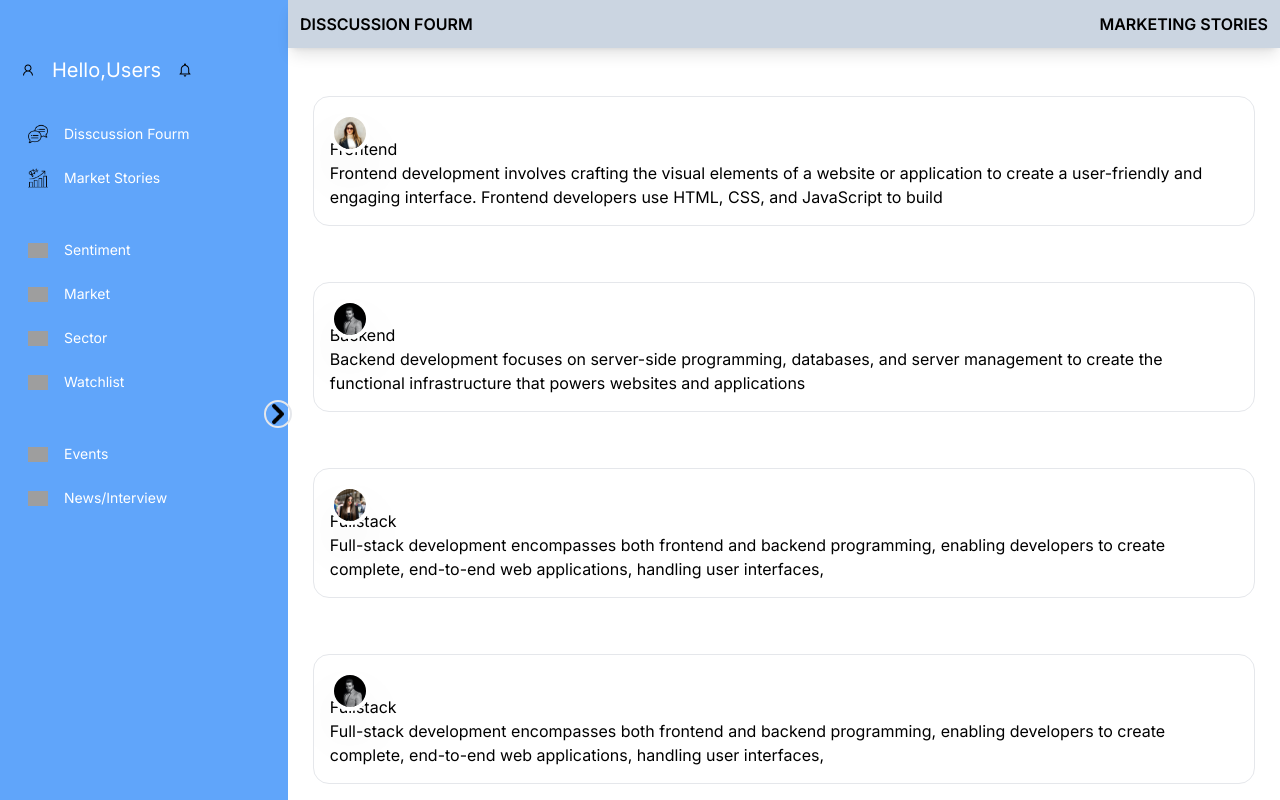
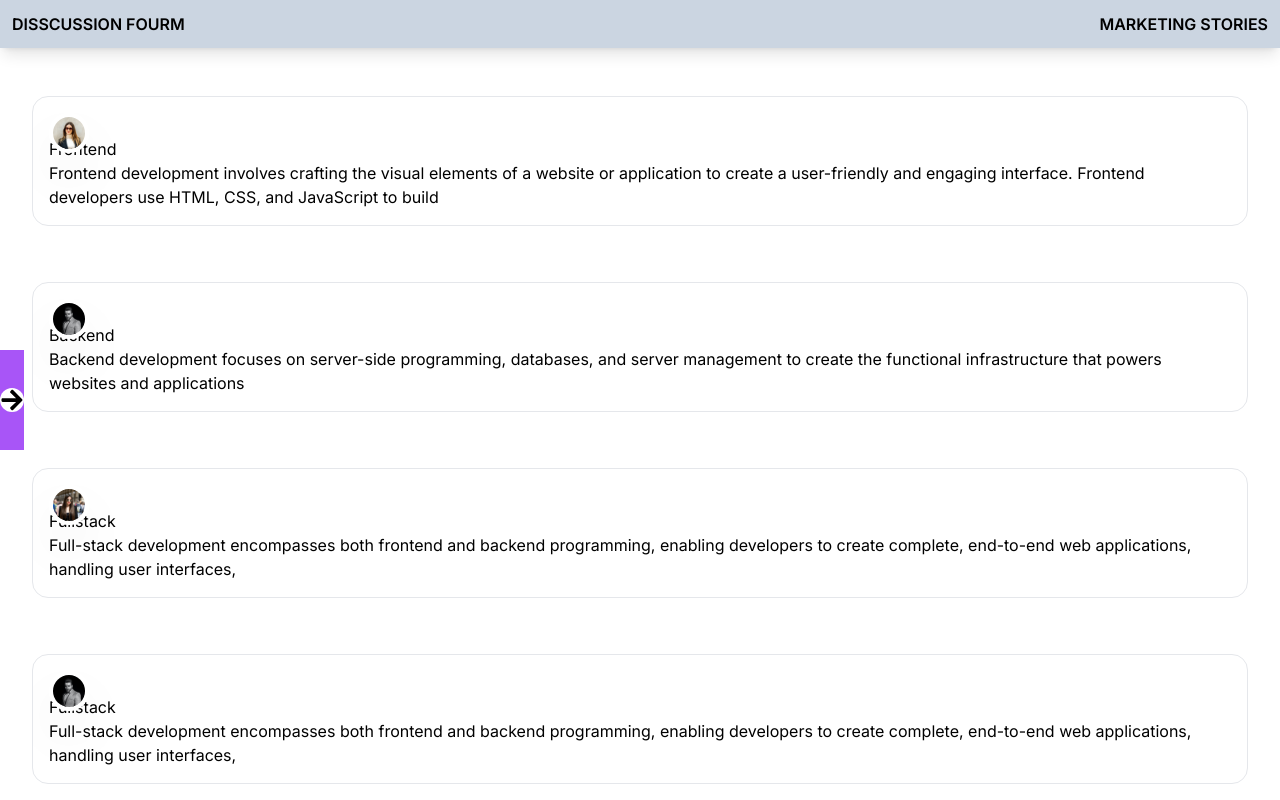
Before and after one commit to samimhub/ui-app, a Next.js app: page / in a window 1280 px wide. Shown: the top 800 px of the page. Built offline with nearby package versions, Linux system fonts and the light colour scheme; grey boxes are pictures that could not be loaded.

Commit message:
new commit

```diff
--- /dev/null
+++ b/src/app/Component/MarketingStories.tsx
@@ -0,0 +1,11 @@
+"use client"
+
+function MarketingStories() {
+  return (
+    <div>
+      MarketingStories
+    </div>
+  )
+}
+
+export default MarketingStories
--- a/src/app/Component/NavBar.tsx
+++ b/src/app/Component/NavBar.tsx
@@ -1,9 +1,59 @@
 "use client"
 
 import React, { useState } from 'react'
-import { LiaUserSolid } from "react-icons/lia";
-import { IoMdNotificationsOutline } from "react-icons/io";
-import { Menus } from '@/ProjectData'
+import { FaArrowLeft, FaArrowRight } from 'react-icons/fa';
+
+
+function SideBar({open}:{open:boolean}){
+  if(open) return null;
+
+  return(
+    <div className='bg-black text-white w-[300px] p-5'>
+      <h1 className='text-2xl font-bold text-center cursor-pointer'>
+        <span className='text-purple-500'>Go</span>India Stocks
+      </h1>
+      <div className='my-5 space-y-5'>
+        <div className='"hover:bg-purple-500 transition-all delay-100 cursor-pointer p-5 border-2 border-purple-500 text-white flex items-center rounded"'>
+          Disscussion Froum
+        </div>
+        <div className='"hover:bg-purple-500 transition-all delay-100 cursor-pointer p-5 border-2 border-purple-500 text-white flex items-center rounded"'>
+          Market Stories
+        </div>
+        <div className='"hover:bg-purple-500 transition-all delay-100 cursor-pointer p-5 border-2 border-purple-500 text-white flex items-center rounded"'>
+          Sentiment
+        </div>
+        <div className='"hover:bg-purple-500 transition-all delay-100 cursor-pointer p-5 border-2 border-purple-500 text-white flex items-center rounded"'>
+          Market
+        </div>
+        <div className='"hover:bg-purple-500 transition-all delay-100 cursor-pointer p-5 border-2 border-purple-500 text-white flex items-center rounded"'>
+          Sector
+        </div>
+        <div className='"hover:bg-purple-500 transition-all delay-100 cursor-pointer p-5 border-2 border-purple-500 text-white flex items-center rounded"'>
+          Watchlist
+        </div>
+        <div className='"hover:bg-purple-500 transition-all delay-100 cursor-pointer p-5 border-2 border-purple-500 text-white flex items-center rounded"'>
+          Market Stories
+        </div>
+      </div>
+    </div>
+  )
+}
+
+function ActionButton({open,setOpen}:{open:boolean,setOpen:any}){
+    return(
+      <div className='flex flex-col items-center justify-center '>
+        <div className='flex flex-col items-center justify-center cursor-pointer h-[100px] bg-purple-500'
+             onClick={()=>setOpen(!open)}>
+          {open ?(
+          <FaArrowRight className="text-2xl bg-white rounded-full"/>
+          ):(
+          <FaArrowLeft className="text-2xl bg-white rounded-full"/>
+          )}
+
+        </div>
+      </div>
+    )
+}
 
 
 function NavBar() {
@@ -12,49 +62,10 @@ function NavBar() {
 
   return (
     <div className="flex">
-      <div
-        className={` ${
-          open ? "w-72 bg-blue-400 h-screen p-5 pt-8 relative duration-300" : "w-0 bg-blue-800 h-14 p-2 pt-5 relative duration-300"
-        } `}
-      >
-        <button>
-        <img
-          src="/right-arrow.png"
-          className={`flex items-center absolute cursor-pointer -right-1 top-1/2 w-7 border-dark-purple
-           border-2 rounded-full  ${!open && "rotate-180"}`}
-          onClick={() => setOpen(!open)}
-        />
-        </button>
+      <SideBar open={open}/>
+      <ActionButton setOpen={setOpen} open={open}/>
 
-        <div className="flex gap-x-4 items-center">
-        <LiaUserSolid />
-          <h5
-            className={`text-white origin-left font-md text-xl duration-200 ${
-              !open && "scale-0"
-            }`}
-          >
-            Hello,Users
-          </h5>
-          <IoMdNotificationsOutline/>
-        </div>
-        <ul className="pt-6">
-          {Menus.map((Menu, index) => (
-            <li
-              key={index}
-              className={`flex  rounded-md p-2 cursor-pointer hover:bg-light-white text-white text-sm items-center gap-x-4
-              ${Menu.gap ? "mt-9" : "mt-2"} ${
-                index === 0 && "bg-light-white"
-              } `}
-            >
-              <img src={`/${Menu.src}.png`} alt='menu' width={20} height={20}/>
-              <span className={`${!open && "hidden"} origin-left duration-200`}>
-                {Menu.title}
-              </span>
-            </li>
-          ))}
-        </ul>
-      </div>
-      </div>
+    </div>
   )
 }
 
--- a/src/app/Component/UserDetails.tsx
+++ /dev/null
@@ -1,13 +0,0 @@
-
-
-import React from 'react'
-
-function UserDetails() {
-  return (
-    <div>
-      <h1>DISSCUSSION FOURM</h1>
-    </div>
-  )
-}
-
-export default UserDetails
--- a/src/app/page.tsx
+++ b/src/app/page.tsx
@@ -10,8 +10,8 @@ export default function Home() {
 
   return (
 
-    <div className="flex flex-row">
-   <div>
+  <div className="flex flex-row relative">
+   <div className="min-h-screen flex absolute ">
     <NavBar/>
     </div>
     <div className="relative">
```
